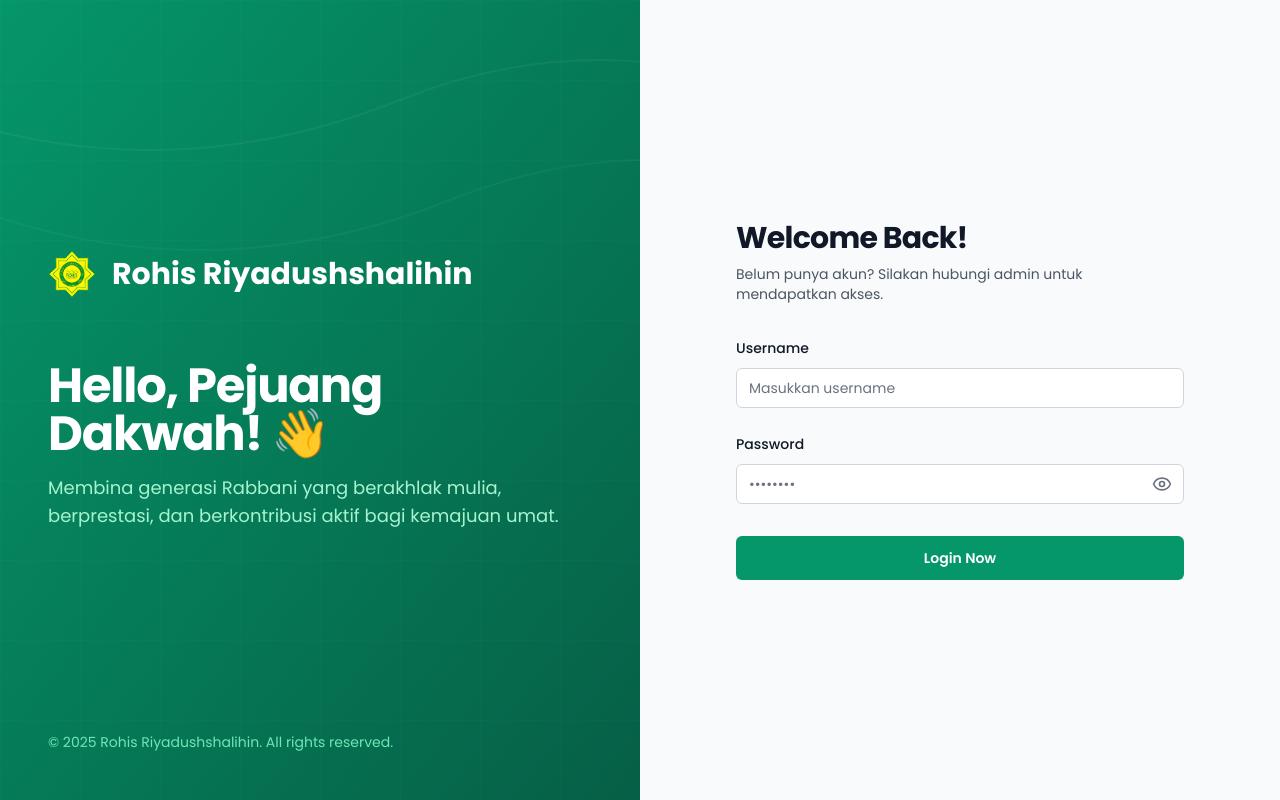
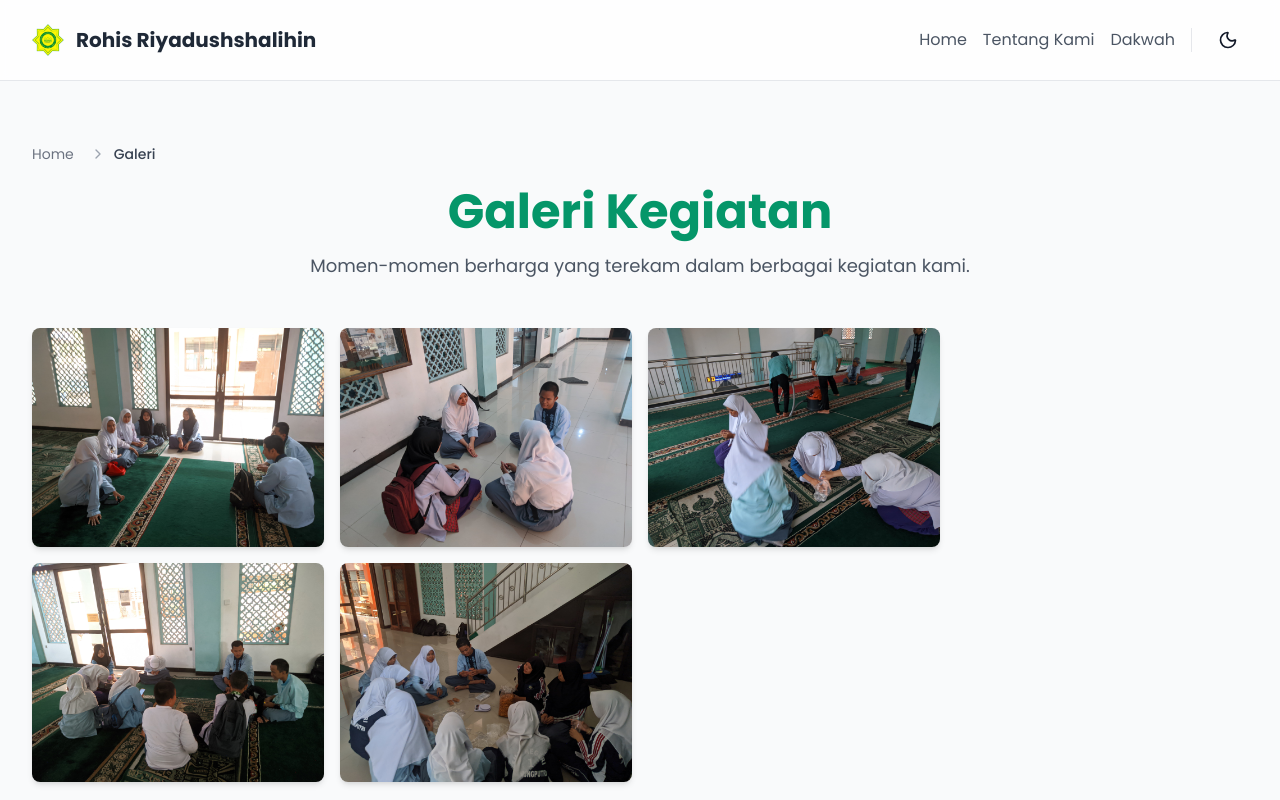
Before and after one commit to rinoodev/websiterohisriyadushshalihinofficial, a React (Vite) app: page /#/galeri in a window 1280 px wide. Before the commit this address led to /#/login. Shown: the top 800 px of the page. Built offline with nearby package versions, Linux system fonts and the light colour scheme.

Commit message:
update App.tsx dan penghapusan LoginPage.tsx

```diff
--- a/App.tsx
+++ b/App.tsx
@@ -1,12 +1,9 @@
 import React from 'react';
-import { HashRouter, Routes, Route, Navigate } from 'react-router-dom';
-import { AuthProvider } from './context/AuthContext.tsx';
+import { HashRouter, Routes, Route } from 'react-router-dom';
 import { ThemeProvider } from './context/ThemeContext.tsx';
-import ProtectedRoute from './router/ProtectedRoute.tsx';
 import MainLayout from './layouts/MainLayout.tsx';
 
 // Static imports instead of lazy loading
-import Login from './pages/Login.tsx';
 import Home from './pages/Home.tsx';
 import Tentang from './pages/Tentang.tsx';
 import Kegiatan from './pages/Kegiatan.tsx';
@@ -17,24 +14,20 @@ import Galeri from './pages/Galeri.tsx';
 import Program from './pages/Program.tsx';
 import JadwalKajian from './pages/JadwalKajian.tsx';
 import Kontak from './pages/Kontak.tsx';
+import Dakwah from './pages/Dakwah.tsx';
 import Donasi from './pages/Donasi.tsx';
 import NotFound from './pages/NotFound.tsx';
-import Dakwah from './pages/Dakwah.tsx';
 import DepartemenDetail from './pages/DepartemenDetail.tsx';
 import DakwahDetail from './pages/DakwahDetail.tsx';
 import EkskulDetail from './pages/EkskulDetail.tsx';
-
 
 function App() {
   return (
     <ThemeProvider>
       <HashRouter>
-        <AuthProvider>
         <Routes>
-              <Route path="/login" element={<Login />} />
-              <Route path="/" element={<ProtectedRoute><MainLayout /></ProtectedRoute>}>
-                <Route index element={<Navigate to="/home" />} />
-                <Route path="home" element={<Home />} />
+          <Route path="/" element={<MainLayout />}>
+            <Route index element={<Home />} />
             <Route path="tentang" element={<Tentang />} />
             <Route path="kegiatan" element={<Kegiatan />} />
             <Route path="kegiatan/:id" element={<KegiatanDetail />} />
@@ -52,7 +45,6 @@ function App() {
           </Route>
           <Route path="*" element={<NotFound />} />
         </Routes>
-        </AuthProvider>
       </HashRouter>
     </ThemeProvider>
   );
--- a/components/layout/Navbar.tsx
+++ b/components/layout/Navbar.tsx
@@ -12,7 +12,6 @@ const navLinks = [
 ];
 
 const Navbar: React.FC = () => {
-  const { logout } = useAuth();
   const { theme, toggleTheme } = useTheme();
   const [isOpen, setIsOpen] = useState(false);
 
@@ -51,9 +50,6 @@ const Navbar: React.FC = () => {
                <Button variant="ghost" size="icon" onClick={toggleTheme} aria-label="Toggle theme">
                 {theme === 'light' ? <Moon className="h-5 w-5" /> : <Sun className="h-5 w-5" />}
               </Button>
-              <Button variant="ghost" size="icon" onClick={logout} aria-label="Logout">
-                <LogOut className="h-5 w-5 text-red-500" />
-              </Button>
             </div>
           </div>
 
@@ -82,10 +78,6 @@ const Navbar: React.FC = () => {
                 {theme === 'light' ? <Moon className="h-5 w-5" /> : <Sun className="h-5 w-5" />}
                 <span>Toggle Theme</span>
               </Button>
-              <Button variant="ghost" onClick={logout} aria-label="Logout" className="flex items-center gap-2 text-red-500">
-                <LogOut className="h-5 w-5" />
-                <span>Logout</span>
-              </Button>
             </div>
           </div>
         </div>
--- a/context/AuthContext.tsx
+++ /dev/null
@@ -1,50 +0,0 @@
-
-import React, { createContext, useState, useEffect, ReactNode } from 'react';
-import { useNavigate } from 'react-router-dom';
-
-interface AuthContextType {
-  isAuthenticated: boolean;
-  login: (user: string, pass: string) => Promise<boolean>;
-  logout: () => void;
-  isLoading: boolean;
-}
-
-export const AuthContext = createContext<AuthContextType | null>(null);
-
-interface AuthProviderProps {
-  children: ReactNode;
-}
-
-export const AuthProvider: React.FC<AuthProviderProps> = ({ children }) => {
-  const [isAuthenticated, setIsAuthenticated] = useState<boolean>(false);
-  const [isLoading, setIsLoading] = useState<boolean>(true);
-  const navigate = useNavigate();
-
-  useEffect(() => {
-    const token = localStorage.getItem('auth-token');
-    if (token) {
-      setIsAuthenticated(true);
-    }
-    setIsLoading(false);
-  }, []);
-
-  const login = async (user: string, pass: string): Promise<boolean> => {
-    // Dummy authentication
-    if (user === 'rohis' && pass === 'riyadushshalihin123') {
-      localStorage.setItem('auth-token', 'dummy-token-rohis-riyadushshalihin');
-      setIsAuthenticated(true);
-      return true;
-    }
-    return false;
-  };
-
-  const logout = () => {
-    localStorage.removeItem('auth-token');
-    setIsAuthenticated(false);
-    navigate('/login');
-  };
-
-  const value = { isAuthenticated, login, logout, isLoading };
-
-  return <AuthContext.Provider value={value}>{children}</AuthContext.Provider>;
-};
--- a/data/galeri.ts
+++ b/data/galeri.ts
@@ -7,5 +7,5 @@ export const galeriData: GalleryImage[] = [
   { id: 2, imageUrl: 'img/Dakwah.jpeg', caption: 'Program: Kerja Departemen Dakwah', department: 'Dakwah' },
   { id: 3, imageUrl: 'img/TI.jpeg', caption: 'Program: Kerja Departemen TI', department: 'TI' },
   { id: 4, imageUrl: 'img/Ekonomi.jpeg', caption: 'Program: Kerja Departemen Ekonomi', department: 'Ekonomi' },
-  { id: 5, imageUrl: 'img/BRT.jpeg', caption: 'Program: Kerja Departemen BRT', department: 'BRT' },
+  { id: 5, imageUrl: 'img/Brt.jpeg', caption: 'Program: Kerja Departemen BRT', department: 'BRT' },
 ];
```
Lines whose indentation alone changed are shown as unchanged.
